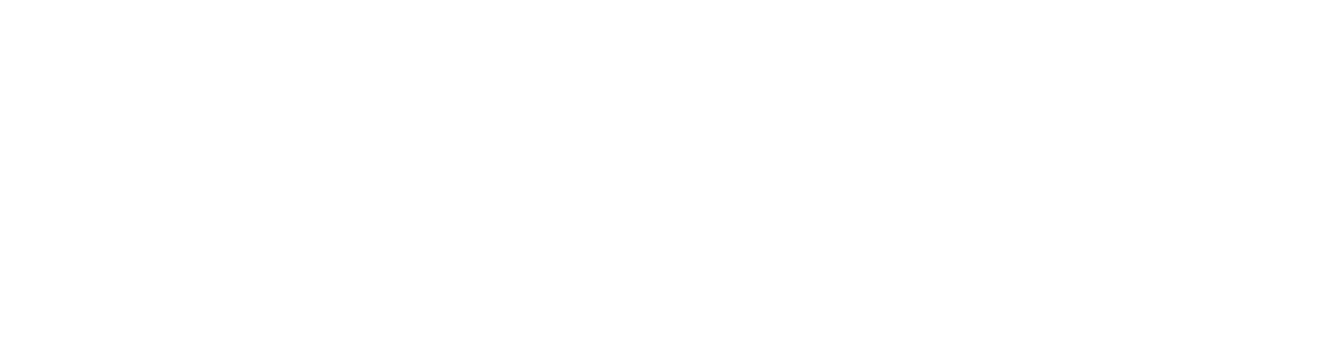
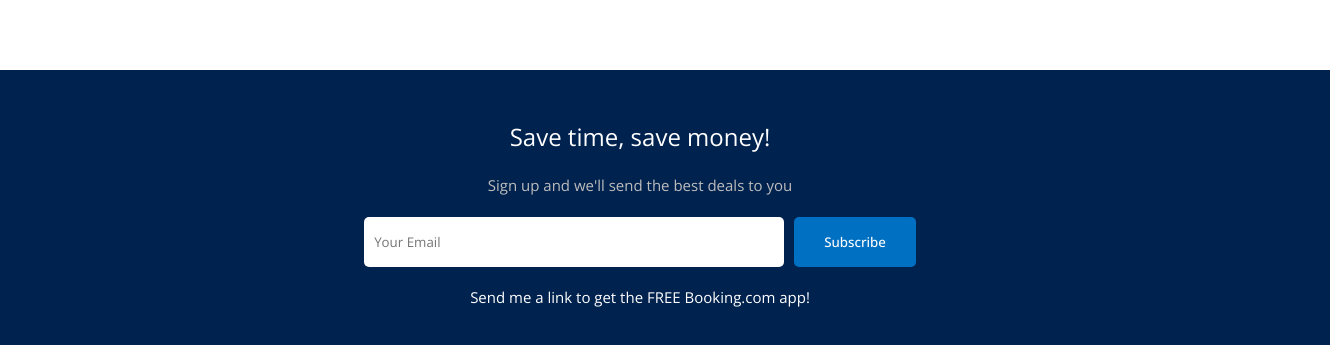
Before and after one commit to shihab-fw11-297/Booking.com-Clone, a React (Create React App) app in the folder frontend/: page / in a window 1280 px wide. Shown: the part 1378-1723 px from the top of the page, 1330 px wide, since content can reach past the window. Before the commit the page ends 1368 px from the top, so only its background shows below. Built offline with nearby package versions, Linux system fonts and the light colour scheme.

Commit message:
create mail components

```diff
--- /dev/null
+++ b/frontend/src/components/mailList/MailList.jsx
@@ -0,0 +1,17 @@
+import "./mailList.css"
+
+const MailList = () => {
+  return (
+    <div className="mail">
+      <h2 className="mailTitle">Save time, save money!</h2>
+      <span className="mailDesc">Sign up and we'll send the best deals to you</span>
+      <div className="mailInputContainer">
+        <input type="text" placeholder="Your Email" />
+        <button>Subscribe</button>
+      </div>
+      <span className="texts">Send me a link to get the FREE Booking.com app!</span>
+    </div>
+  )
+}
+
+export default MailList
--- /dev/null
+++ b/frontend/src/components/mailList/mailList.css
@@ -0,0 +1,44 @@
+.mail{
+    width: 100%;
+    margin-top: 50px;
+    background-color: rgb(0, 34, 79);;
+    color: white;
+    display: flex;
+    flex-direction: column;
+    align-items: center;
+    gap: 20px;
+    padding: 50px;
+  }
+
+  .mailInputContainer>input{
+    width: 400px;
+    height: 30px;
+    padding: 10px;
+    border: none;
+    margin-right: 10px;
+    border-radius: 5px;
+  }
+
+  .mailInputContainer>button{
+    height: 50px;
+    background-color: #0071c2;
+    color: white;
+    font-weight: 500;
+    border: none;
+    border-radius: 5px;
+    padding: 5px 30px;
+    cursor: pointer;
+  }
+  .texts{
+    font-size: 15px;
+  }
+
+  .mailTitle{
+    font-weight: 300;
+  }
+
+  .mailDesc{
+    font-size: 15px;
+    line-height: 24px;
+    color: #bdbdbd;
+  }
--- a/frontend/src/pages/home/Home.jsx
+++ b/frontend/src/pages/home/Home.jsx
@@ -4,6 +4,7 @@
 import Featured from "../../components/featured/Featured";
 import PropertyList from "../../components/propertyList/PropertyList";
 import FeaturedProperties from "../../components/featuredProperties/FeaturedProperties";
+import MailList from "../../components/mailList/MailList";
 
 const Home = () => {
     return (
@@ -16,6 +17,7 @@
             <PropertyList/>
             <h1 className="homeTitle">Homes guests love</h1>
             <FeaturedProperties/>
+            <MailList/>
             </div>
         </div>
     );
```
